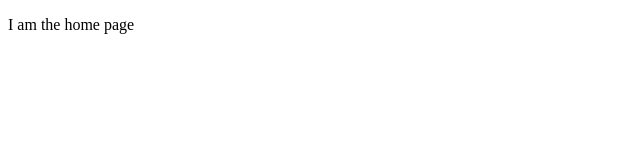
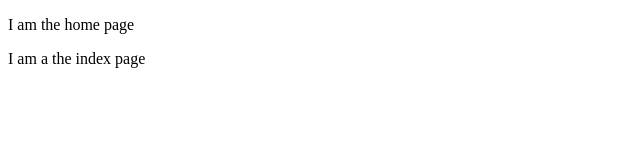
Before and after one commit to D012f/practice, a plain HTML site: page scr/index.html in a window 1280 px wide. Shown: the whole page, without its empty margins (0-640 px from the left). Drawn offline with Linux system fonts and the light colour scheme.

Commit message:
FEATURE: I have added the index page

```diff
--- a/scr/index.html
+++ b/scr/index.html
@@ -7,6 +7,7 @@
 </head>
 <body>
     <p>I am the home page</p>
+    <p>I am a the index page</p>
 
 </body>
 </html>
```
